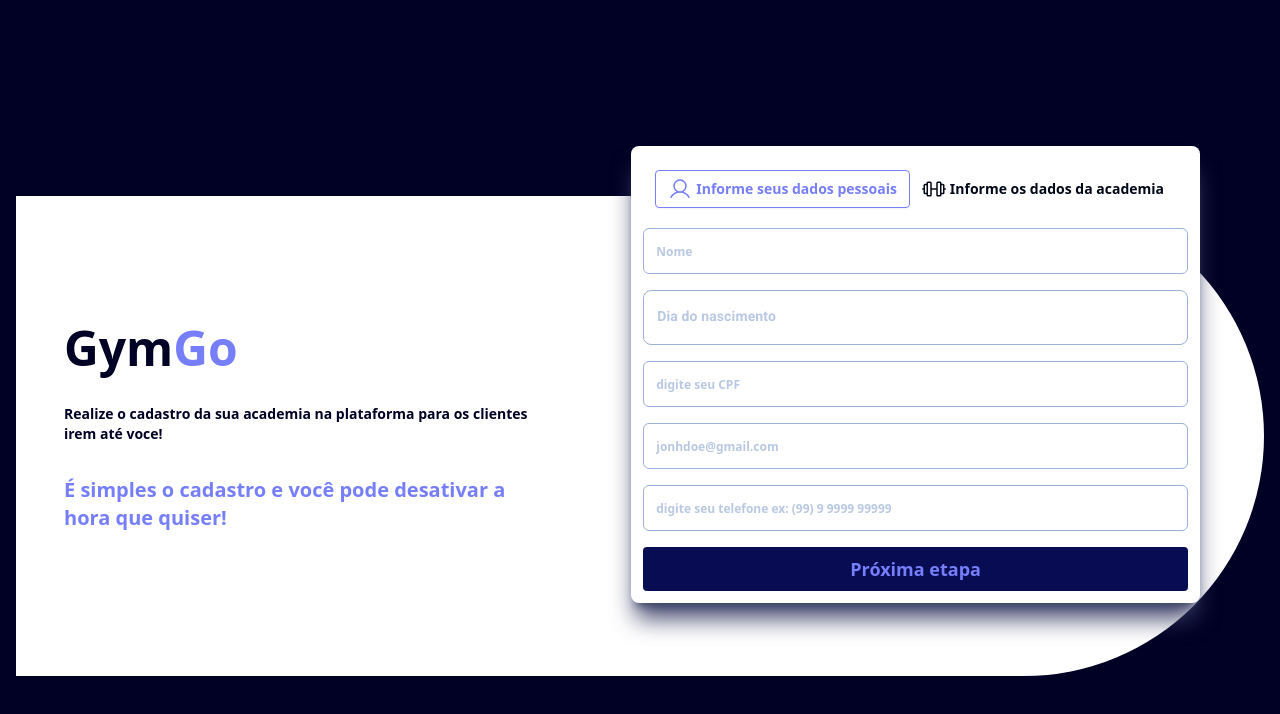
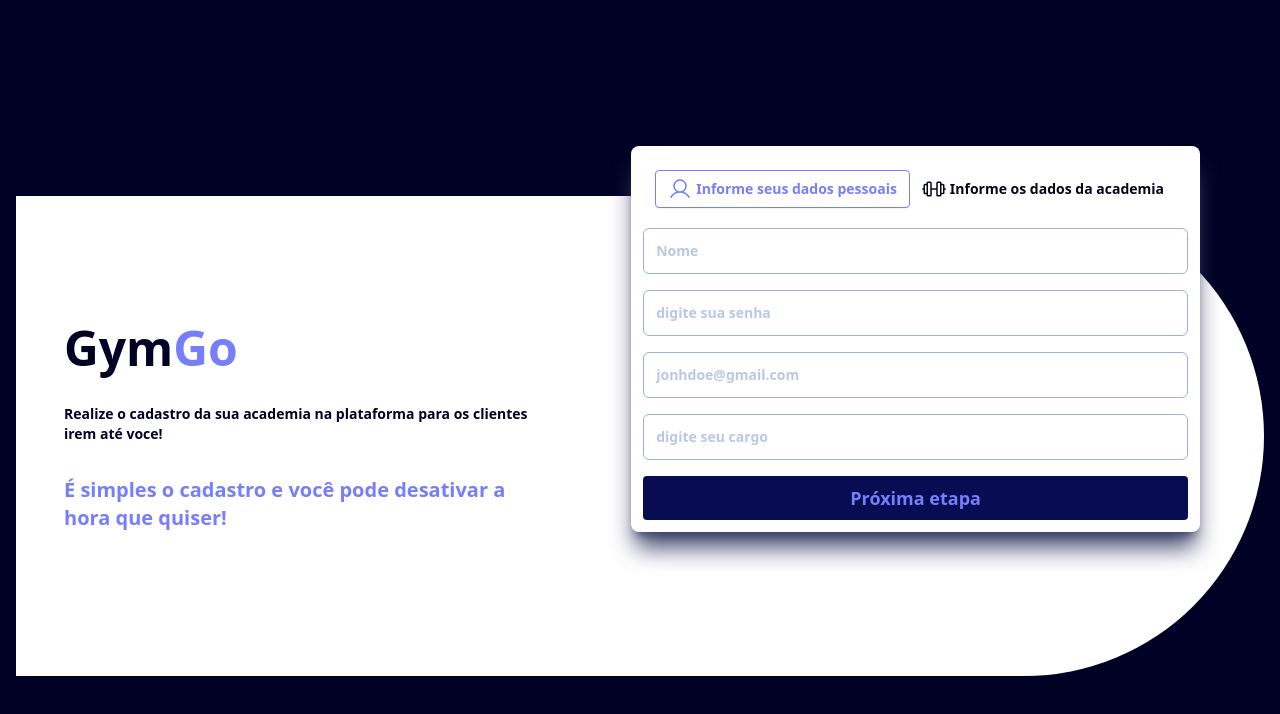
Before and after one commit to eduardo1199/gym-go, a Next.js app: page /register/collaborator in a window 1280 px wide. Shown: the top 714 px of the page. Built offline with nearby package versions, Linux system fonts and the light colour scheme.

Commit message:
feat: create initial config register

```diff
--- a/src/components/Input/index.tsx
+++ b/src/components/Input/index.tsx
@@ -23,7 +23,7 @@ const Input = React.forwardRef<HTMLInputElement, InputProps>(
           type={type}
           id={props.id}
           className={cn(
-            'flex w-full rounded-md border-input bg-background px-3 py-3 text-sm ring-offset-background file:border-0 file:bg-transparent file:text-sm file:font-medium placeholder:text-opacity-70 placeholder:text-xs focus-visible:outline-none focus-visible:ring-1 focus-visible:ring-ring disabled:cursor-not-allowed disabled:opacity-50 text-primary-gray font-bold border border-tertiary-gray placeholder:text-tertiary-gray',
+            'flex w-full rounded-md border-input bg-background px-3 py-3 text-sm ring-offset-background file:border-0 file:bg-transparent file:text-sm file:font-medium placeholder:text-opacity-70 placeholder:text-sm focus-visible:outline-none focus-visible:ring-1 focus-visible:ring-ring disabled:cursor-not-allowed disabled:opacity-50 text-primary-gray font-bold border border-tertiary-gray placeholder:text-tertiary-gray',
             className,
           )}
           ref={ref}
--- /dev/null
+++ b/src/lib/api.ts
@@ -0,0 +1,5 @@
+import axios from 'axios'
+
+export const api = axios.create({
+  baseURL: 'http://127.0.0.1:8000/',
+})
--- /dev/null
+++ b/src/lib/baseApi.ts
@@ -0,0 +1,5 @@
+import axios from 'axios'
+
+export const baseApi = axios.create({
+  baseURL: '/api',
+})
--- /dev/null
+++ b/src/pages/api/register/index.ts
@@ -0,0 +1,30 @@
+// Next.js API route support: https://nextjs.org/docs/api-routes/introduction
+import { api } from 'lib/api'
+import type { NextApiRequest, NextApiResponse } from 'next'
+import { setCookie } from 'nookies'
+
+export default async function handler(
+  req: NextApiRequest,
+  res: NextApiResponse,
+) {
+  if (req.method !== 'POST') {
+    return res.status(405).end()
+  }
+  const { email, office, password, username } = req.body
+
+  /* setCookie({ res }, '@ignitecall:userId', user.id, {
+    maxAge: 60 * 60 * 24 * 7, // 7 dias
+    path: '/',
+  }) */
+
+  const response = await api.post('api/cadastro/', {
+    email,
+    office,
+    password,
+    username,
+  })
+
+  const token = response.data
+
+  return res.status(201).json({ token })
+}
--- a/src/pages/register/components/FormRegister/index.tsx
+++ b/src/pages/register/components/FormRegister/index.tsx
@@ -5,28 +5,34 @@ import { Controller, useForm } from 'react-hook-form'
 import { z } from 'zod'
 import { zodResolver } from '@hookform/resolvers/zod'
 import { Dayjs } from 'dayjs'
+import { baseApi } from 'lib/baseApi'
 
 interface RegisterClientFormData {
-  name: string
-  date: Date
-  cpf: string
+  username: string
+  /*  date: Date */
+  /*  cpf: string */
   email: string
-  phone: string
+  /* phone: string */
+  password: string
+  office: string
 }
 
 const RegisterClientFormDataSchema = z.object({
-  name: z.string({
+  username: z.string({
     required_error: 'Campo obrigatório',
   }),
-  date: z.date({
+  /* date: z.date({
     required_error: 'Campo obrigatório',
-  }),
-  cpf: z
+  }), */
+  /*  cpf: z
     .string({
       required_error: 'Campo obrigatório',
     })
-    .regex(/^\d{3}\.\d{3}\.\d{3}\-\d{2}$/, 'cpf inválido'),
-  phone: z.string({
+    .regex(/^\d{3}\.\d{3}\.\d{3}\-\d{2}$/, 'cpf inválido'), */
+  /*   phone: z.string({
+    required_error: 'Campo obrigatório',
+  }), */
+  password: z.string({
     required_error: 'Campo obrigatório',
   }),
   email: z
@@ -34,6 +40,7 @@ const RegisterClientFormDataSchema = z.object({
       required_error: 'Campo obrigatório',
     })
     .email('Email inválido'),
+  office: z.enum(['A', 'G']).optional(),
 })
 
 export function FormRegister() {
@@ -47,7 +54,16 @@ export function FormRegister() {
   })
 
   async function handleSubmitRegisterClient(data: RegisterClientFormData) {
-    console.log(data)
+    const { email, office, password, username } = data
+
+    const response = await baseApi.post('/register', {
+      username,
+      email,
+      office: office ?? 'A',
+      password,
+    })
+
+    console.log(response.data)
   }
 
   return (
@@ -55,9 +71,9 @@ export function FormRegister() {
       className="flex flex-col rounded gap-4"
       onSubmit={handleSubmit(handleSubmitRegisterClient)}
     >
-      <Input placeholder="Nome" id="name" {...register('name')} />
+      <Input placeholder="Nome" id="name" {...register('username')} />
 
-      <Controller
+      {/*  <Controller
         control={control}
         name="date"
         render={({ field }) => (
@@ -68,8 +84,13 @@ export function FormRegister() {
           />
         )}
       />
+      */}
 
-      <Input placeholder="digite seu CPF" id="cpf" {...register('cpf')} />
+      <Input
+        placeholder="digite sua senha"
+        id="cpf"
+        {...register('password')}
+      />
 
       <Input
         placeholder="jonhdoe@gmail.com"
@@ -78,9 +99,9 @@ export function FormRegister() {
       />
 
       <Input
-        placeholder="digite seu telefone ex: (99) 9 9999 99999"
+        placeholder="digite seu cargo"
         id="phone"
-        {...register('phone')}
+        {...register('office')}
       />
 
       <Button.Secondary type="submit" disabled={isSubmitting}>
```
